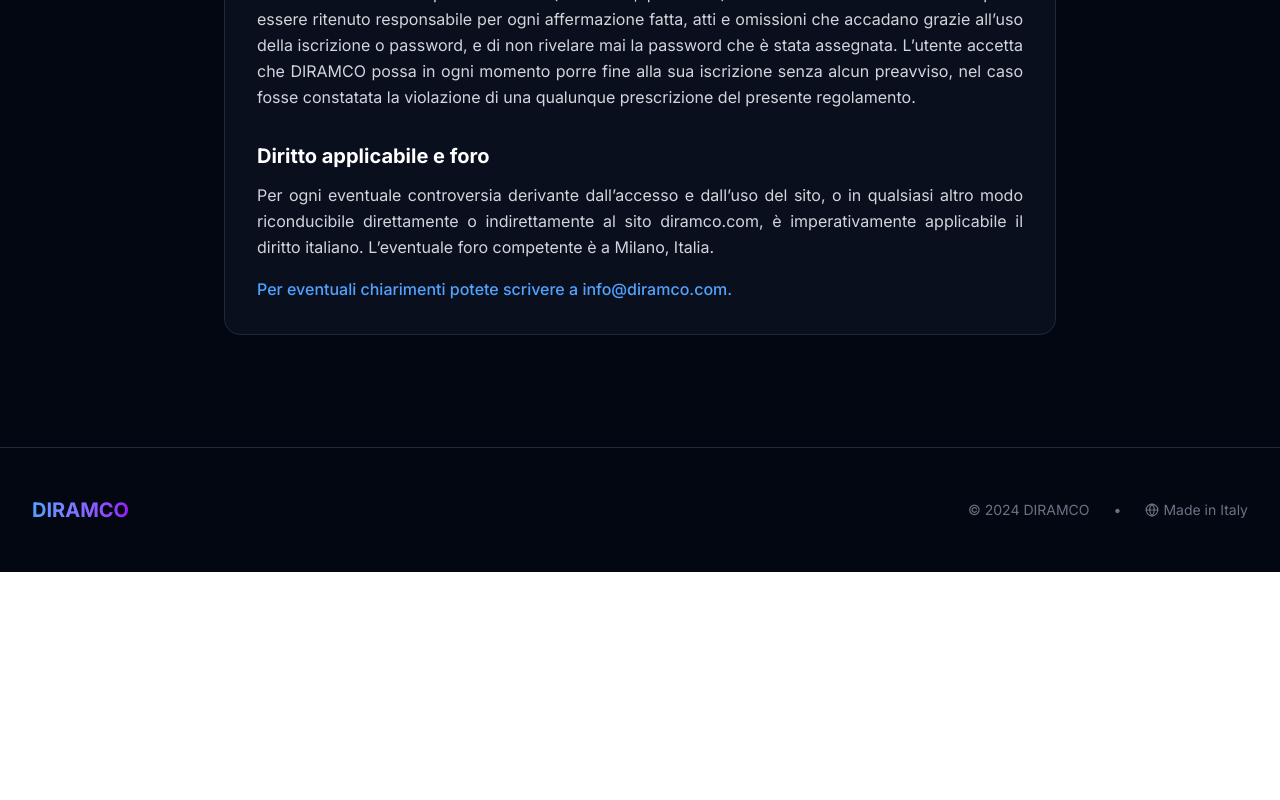
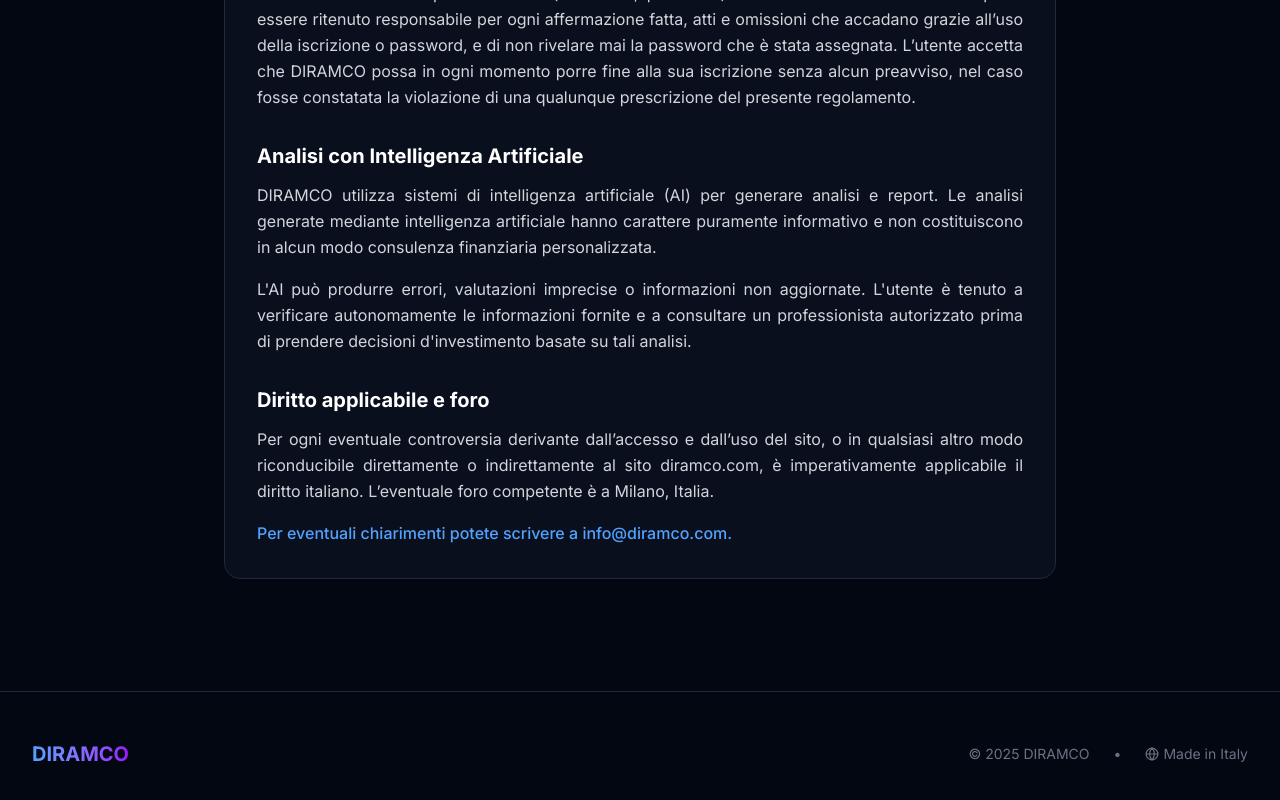
Before and after one commit to marco-dir/ai-portfolio-app, a Next.js app: page /disclaimer in a window 1280 px wide. Shown: the part 4071-4871 px from the top of the page. Before the commit the page ends 4643 px from the top, so only its background shows below. Built offline with nearby package versions, Linux system fonts and the light colour scheme.

Commit message:
docs: add AI disclaimer, enhance conflict of interest notice, add surname to privacy policy

```diff
--- a/app/disclaimer/page.tsx
+++ b/app/disclaimer/page.tsx
@@ -113,6 +113,12 @@ export default function DisclaimerPage() {
                         </div>
 
                         <div>
+                            <h3 className="text-xl font-bold text-white mb-3">Analisi con Intelligenza Artificiale</h3>
+                            <p className="mb-4">DIRAMCO utilizza sistemi di intelligenza artificiale (AI) per generare analisi e report. Le analisi generate mediante intelligenza artificiale hanno carattere puramente informativo e non costituiscono in alcun modo consulenza finanziaria personalizzata.</p>
+                            <p>L'AI può produrre errori, valutazioni imprecise o informazioni non aggiornate. L'utente è tenuto a verificare autonomamente le informazioni fornite e a consultare un professionista autorizzato prima di prendere decisioni d'investimento basate su tali analisi.</p>
+                        </div>
+
+                        <div>
                             <h3 className="text-xl font-bold text-white mb-3">Diritto applicabile e foro</h3>
                             <p className="mb-4">Per ogni eventuale controversia derivante dall’accesso e dall’uso del sito, o in qualsiasi altro modo riconducibile direttamente o indirettamente al sito diramco.com, è imperativamente applicabile il diritto italiano. L’eventuale foro competente è a Milano, Italia.</p>
                             <p className="font-medium text-blue-400">Per eventuali chiarimenti potete scrivere a info@diramco.com.</p>
@@ -129,7 +135,7 @@ export default function DisclaimerPage() {
                         DIRAMCO
                     </div>
                     <div className="flex items-center gap-6 text-gray-500 text-sm">
-                        <span>© 2024 DIRAMCO</span>
+                        <span>© {new Date().getFullYear()} DIRAMCO</span>
                         <span>•</span>
                         <span className="flex items-center gap-1">
                             <Globe size={14} />
--- a/app/privacy-policy/page.tsx
+++ b/app/privacy-policy/page.tsx
@@ -62,7 +62,7 @@ export default function PrivacyPolicyPage() {
                                 Fra i Dati Personali raccolti da questa Applicazione, in modo autonomo o tramite terze parti, ci sono:
                             </p>
                             <ul className="list-disc pl-6 space-y-2">
-                                <li><strong>Dati di registrazione:</strong> nome, indirizzo email, password (criptata)</li>
+                                <li><strong>Dati di registrazione:</strong> nome, cognome, indirizzo email, password (criptata)</li>
                                 <li><strong>Dati di navigazione:</strong> Cookie, dati di utilizzo, indirizzo IP</li>
                                 <li><strong>Dati di pagamento:</strong> gestiti tramite Stripe (non memorizziamo dati delle carte)</li>
                                 <li><strong>Dati di portafoglio:</strong> informazioni sugli investimenti inseriti dall'utente</li>
```
